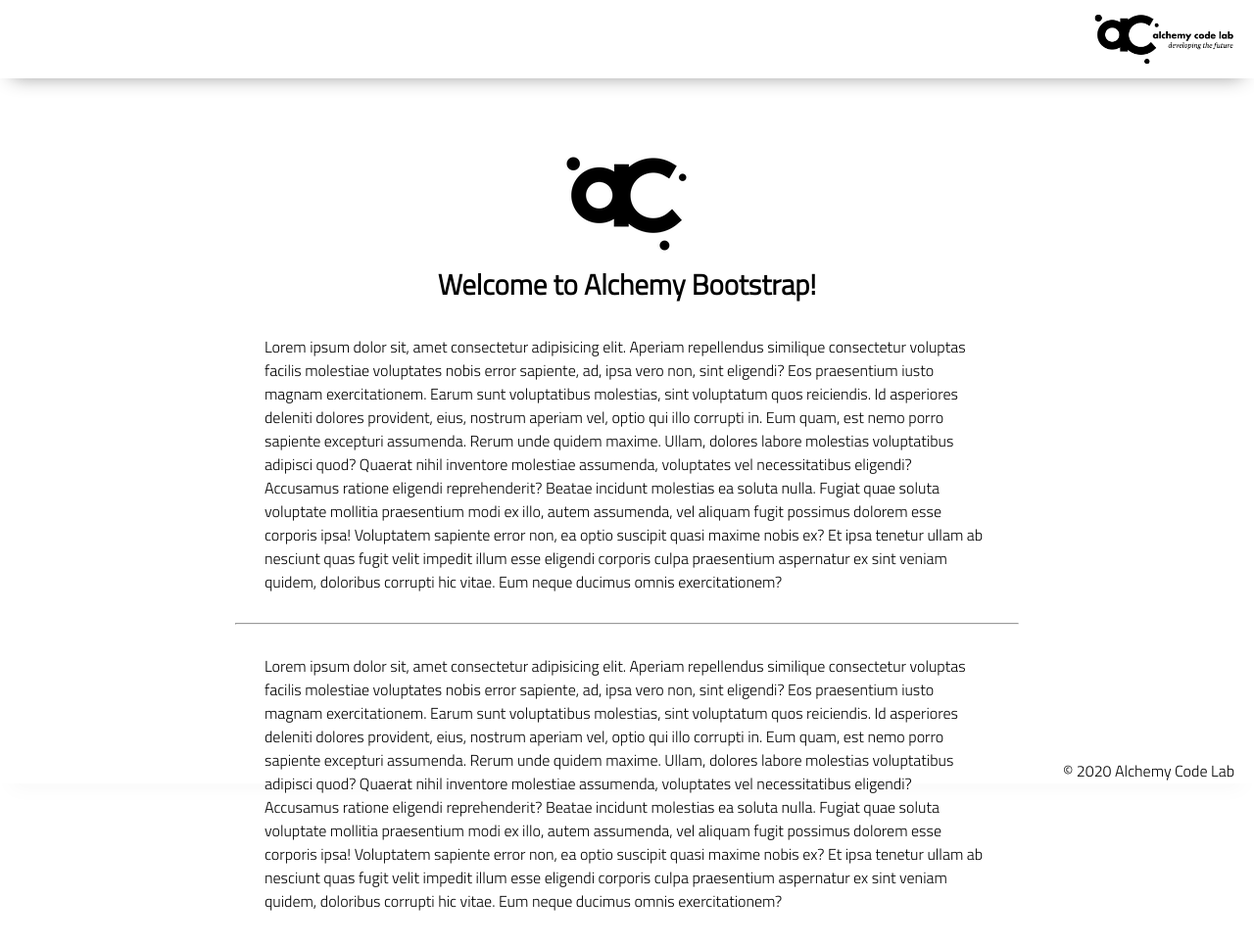
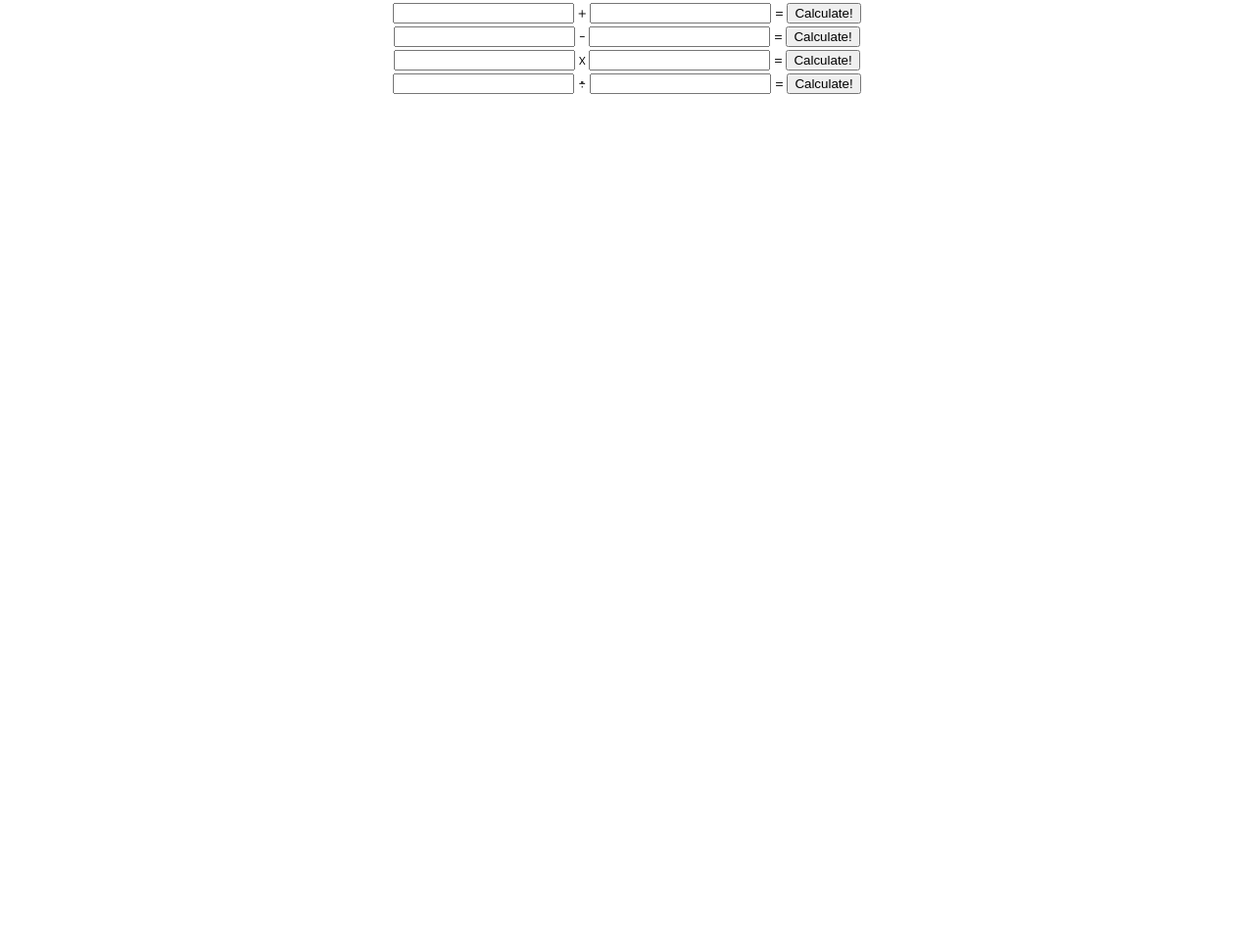
Before and after one commit to prudhomk/foundations-calculator, a plain HTML site: page index.html in a window 1280 px wide. Shown: the whole page at 98% size. After the commit the page ends 800 px from the top, so only its background shows below. Drawn offline with Linux system fonts and the light colour scheme.

Commit message:
working calculator

```diff
--- a/app.js
+++ b/app.js
@@ -1,5 +1,74 @@
 // import functions and grab DOM elements
+//Future implementation
+//const computeButton = document.getElementById('calc-button');
+//const digitOne = document.getElementById('number1');
+//const digitTwo = document.getElementById('number2');
+//const solution = compute(digitOne, digitTwo);
 
-// initialize state
+//Addition
+const valueOne = document.getElementById('num1');
+const valueTwo = document.getElementById('num2');
+const addButton = document.getElementById('add-button');
+const display1 = document.getElementById('add');
+//Subtraction
+const valueThree = document.getElementById('num3');
+const valueFour = document.getElementById('num4');
+const subButton = document.getElementById('subtract-button');
+const display2 = document.getElementById('subtract');
+//Multiplication
+const valueFive = document.getElementById('num5');
+const valueSix = document.getElementById('num6');
+const multButton = document.getElementById('multiply-button');
+const display3 = document.getElementById('multiply');
+//Division
+const valueSeven = document.getElementById('num7');
+const valueEight = document.getElementById('num8');
+const divButton = document.getElementById('divide-button');
+const display4 = document.getElementById('divide');
 
 // set event listeners to update state and DOM
+
+addButton.addEventListener('click', () => {
+    const inputOne = valueOne.valueAsNumber;
+    const inputTwo = valueTwo.valueAsNumber;
+    const sum = inputOne + inputTwo;
+    display1.textContent = sum;
+    //console.log(sum);
+});
+
+subButton.addEventListener('click', () => {
+    const inputThree = valueThree.valueAsNumber;
+    const inputFour = valueFour.valueAsNumber;
+    const difference = inputThree - inputFour;
+    display2.textContent = difference;
+   //console.log(difference);
+});
+
+multButton.addEventListener('click', () => {
+    const inputFive = valueFive.valueAsNumber;
+    const inputSix = valueSix.valueAsNumber;
+    const product = inputFive * inputSix;
+    display3.textContent = product;
+    //console.log(product);
+});
+
+divButton.addEventListener('click', () => {
+    const inputSeven = valueSeven.valueAsNumber;
+    const inputEight = valueEight.valueAsNumber;
+    const quotient = inputSeven / inputEight;
+    display4.textContent = quotient;
+    //console.log(quotient);
+});
+
+
+
+
+
+
+
+//be able to select operator
+//each operator needs an id
+//be able to tell which operator is selected by user
+//apply correct operator to correct function
+//if 'x' is selected, do 'y'
+//take value obtained and post to page
--- a/index.html
+++ b/index.html
@@ -13,40 +13,43 @@
 </head>
 
 <body>
-    <header>
-        <div class="gutter-right logo">
-            <img src="assets/big-logo.png"/>
+
+    <main>
+
+        <div>
+            <input type="number" id="num1"/>
+                +
+            <input type="number" id="num2"/>
+                =
+            <button id="add-button">Calculate!</button>
+            <span type="number" id="add"></span>
         </div>
-    </header>
-    <main>
-        <section class="main-section">
-            <img class="main-logo" src="assets/alchemy-logo.png"/>
-            <h2>
-                Welcome to Alchemy Bootstrap!
-            </h2>
+        <div>
+            <input type="number" id="num3"/>
+                -
+            <input type="number" id="num4"/>
+                =
+            <button id="subtract-button">Calculate!</button>
+            <span type="number" id="subtract"></span>
+        </div>
+        <div>
+            <input type="number" id="num5"/>
+                x
+            <input type="number" id="num6"/>
+                =
+            <button id="multiply-button">Calculate!</button>
+            <span type="number" id="multiply"></span>
+        </div>
+        <div>
+            <input type="number" id="num7"/>
+                ÷
+            <input type="number" id="num8"/>
+                =
+            <button id="divide-button">Calculate!</button>
+            <span type="number" id="divide"></span>
+        </div>
+    </main>
 
-            <content>
-            <p>
-                Lorem ipsum dolor sit, amet consectetur adipisicing elit. Aperiam repellendus similique consectetur voluptas facilis molestiae voluptates nobis error sapiente, ad, ipsa vero non, sint eligendi? Eos praesentium iusto magnam exercitationem.
-                Earum sunt voluptatibus molestias, sint voluptatum quos reiciendis. Id asperiores deleniti dolores provident, eius, nostrum aperiam vel, optio qui illo corrupti in. Eum quam, est nemo porro sapiente excepturi assumenda.
-                Rerum unde quidem maxime. Ullam, dolores labore molestias voluptatibus adipisci quod? Quaerat nihil inventore molestiae assumenda, voluptates vel necessitatibus eligendi? Accusamus ratione eligendi reprehenderit? Beatae incidunt molestias ea soluta nulla.
-                Fugiat quae soluta voluptate mollitia praesentium modi ex illo, autem assumenda, vel aliquam fugit possimus dolorem esse corporis ipsa! Voluptatem sapiente error non, ea optio suscipit quasi maxime nobis ex?
-                Et ipsa tenetur ullam ab nesciunt quas fugit velit impedit illum esse eligendi corporis culpa praesentium aspernatur ex sint veniam quidem, doloribus corrupti hic vitae. Eum neque ducimus omnis exercitationem?
-            </p>
-            <hr />
-            <p>
-                Lorem ipsum dolor sit, amet consectetur adipisicing elit. Aperiam repellendus similique consectetur voluptas facilis molestiae voluptates nobis error sapiente, ad, ipsa vero non, sint eligendi? Eos praesentium iusto magnam exercitationem.
-                Earum sunt voluptatibus molestias, sint voluptatum quos reiciendis. Id asperiores deleniti dolores provident, eius, nostrum aperiam vel, optio qui illo corrupti in. Eum quam, est nemo porro sapiente excepturi assumenda.
-                Rerum unde quidem maxime. Ullam, dolores labore molestias voluptatibus adipisci quod? Quaerat nihil inventore molestiae assumenda, voluptates vel necessitatibus eligendi? Accusamus ratione eligendi reprehenderit? Beatae incidunt molestias ea soluta nulla.
-                Fugiat quae soluta voluptate mollitia praesentium modi ex illo, autem assumenda, vel aliquam fugit possimus dolorem esse corporis ipsa! Voluptatem sapiente error non, ea optio suscipit quasi maxime nobis ex?
-                Et ipsa tenetur ullam ab nesciunt quas fugit velit impedit illum esse eligendi corporis culpa praesentium aspernatur ex sint veniam quidem, doloribus corrupti hic vitae. Eum neque ducimus omnis exercitationem?
-            </p>
-
-        </section>
-    </main>
-    <footer>
-        <div class="copy gutter-right">&copy; 2020 Alchemy Code Lab</div>
-    </footer>
 
     <script type="module" src="app.js"></script>
 </body>
--- a/styles/style.css
+++ b/styles/style.css
@@ -45,59 +45,14 @@ section {
     border: solid 2px var(--color1);
 }
 
-header {
-    display: flex;
-    justify-content: flex-end;
-    background-color: var(--color3);
-    height: var(--header-height);
-    box-shadow: var(--shadow);
-}
-
-footer {
-    display: flex;
-    justify-content: flex-end;
-    background-color: var(--color3);
-    box-shadow: var(--shadow);
-}
-
-
-h2 {
-    font-size: 1.8rem;
-    font-weight: bold;
-}
-
-.gutter-right {
-    margin-right: 20px;
-}
 
 .main-logo {
     animation: pulse 5s infinite ease-in-out;
 }
 
-header img {
-    height: var(--header-height);
-}
 
 
 
-content {
-    width: 80%;
-}
-
-p {
-    margin: var(--gutter);
-}
-
-footer {
-    position: fixed;
-    width: 100%;
-    bottom: 0;
-    height: var(--footer-height);
-    display: flex;
-    justify-content: flex-end;
-    background-color: var(--color3);
-    box-shadow: var(--shadow);
-}
 
   @keyframes pulse {
     20% {
```
